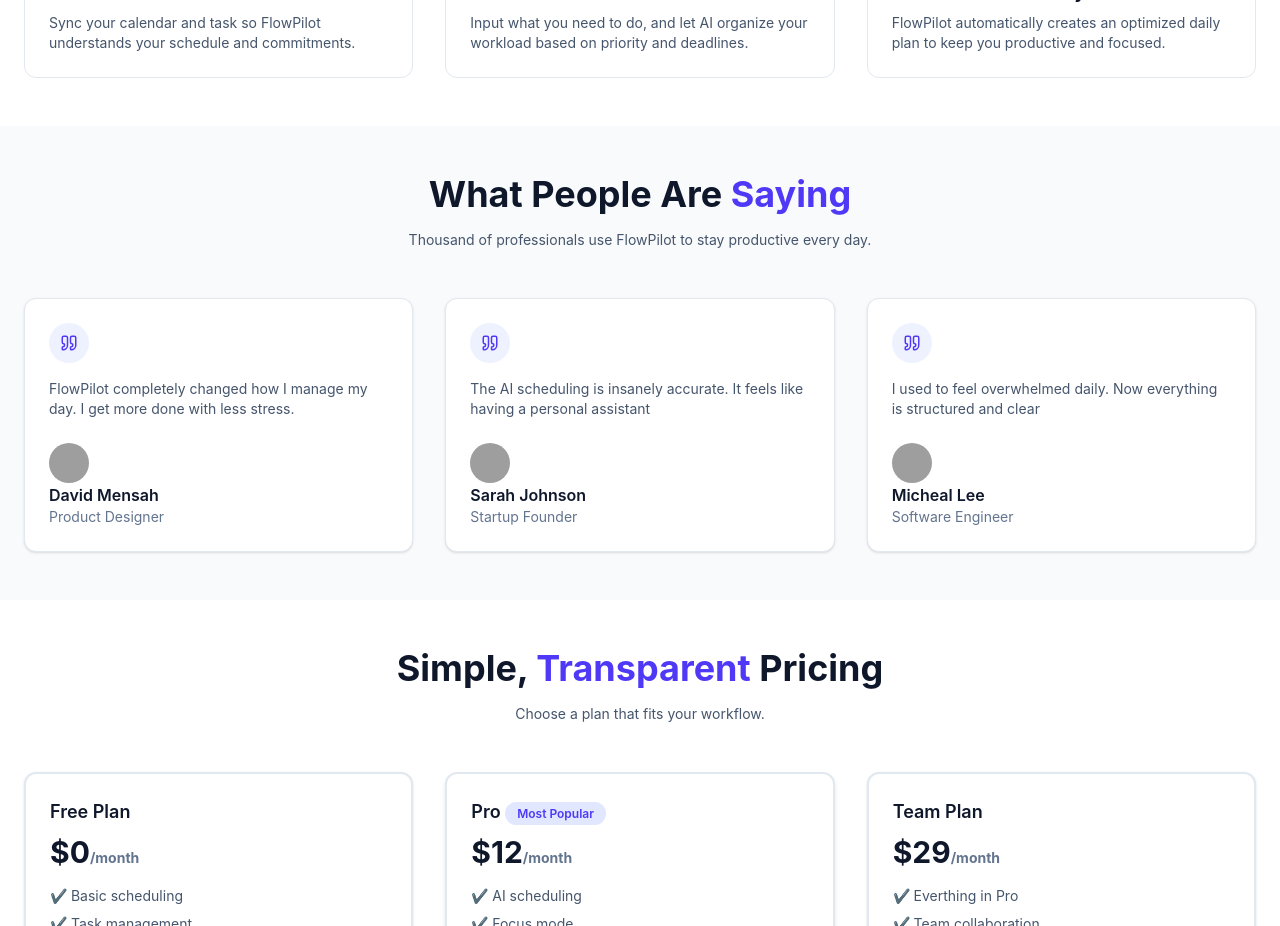
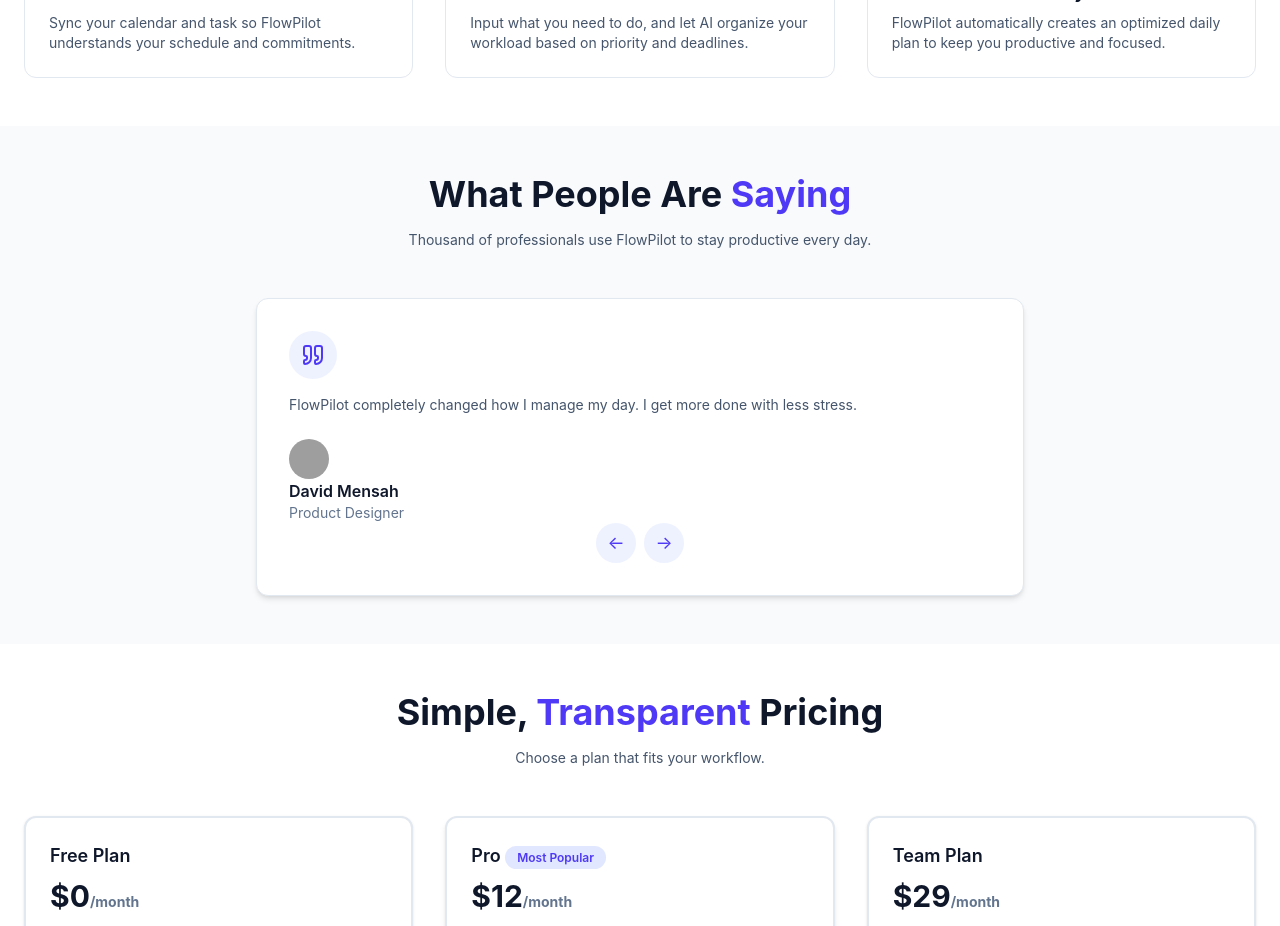
Before and after one commit to Tohbii/FlowPilot, a React (Vite) app: page / in a window 1280 px wide. Shown: the part 1740-2666 px from the top of the page. Built offline with nearby package versions, Linux system fonts and the light colour scheme; grey boxes are pictures that could not be loaded.

Commit message:
changed the testimonial section to a carousel

```diff
--- a/package.json
+++ b/package.json
@@ -11,6 +11,7 @@
   },
   "dependencies": {
     "@tailwindcss/vite": "^4.2.1",
+    "gsap": "^3.15.0",
     "lucide-react": "^0.577.0",
     "react": "^19.2.4",
     "react-dom": "^19.2.4",
--- a/src/components/Testimonials.jsx
+++ b/src/components/Testimonials.jsx
@@ -1,10 +1,75 @@
-import React from 'react'
+
+import React, { useState } from 'react';
 import { Calendar, Quote, Brain, BarChart, CheckSquare } from "lucide-react";
+import { useRef } from "react";
+import gsap from "gsap";
 
-const Testimonials = () => {
+
+const testimonials = [
+  {
+    name: "David Mensah",
+    role: "Product Designer",
+    text: "FlowPilot completely changed how I manage my day. I get more done with less stress.",
+    image: "https://i.pravatar.cc/40?img=1",
+
+  },
+  {
+    name: "Sarah Johnson",
+    role: "Founder",
+    text: "The AI scheduling is insanely accurate. It feels like having a personal assistant.",
+    image: "https://i.pravatar.cc/40?img=2",
+  },
+  { name: "Michael Lee",
+    role: "Creator",
+    text: "I used to feel overwhelmed daily. Now everything is structured and clear.",
+    image: "https://i.pravatar.cc/40?img=3",
+  }
+];
+
+
+export default function Testimonials() {
+  const [index, setIndex] = useState(0);
+  const cardRef = useRef();
+
+ const next = () => {
+  gsap.to(cardRef.current, {
+    opacity: 0,
+    x: -50,
+    duration: 0.2,
+    ease: "power2.inOut",
+    onComplete: () => {
+      setIndex((prev) => (prev + 1) % testimonials.length);
+
+      gsap.fromTo(
+        cardRef.current,
+        { opacity: 0, x: 50 },
+        { opacity: 1, x: 0, duration: 0.3, ease: "power2.inOut" }
+      );
+    },
+  });
+};
+ const prev = () => {
+  gsap.to(cardRef.current, {
+    opacity: 0,
+    x: 50,
+    duration: 0.2,
+    onComplete: () => {
+      setIndex((prev) =>
+        (prev - 1 + testimonials.length) % testimonials.length
+      );
+
+      gsap.fromTo(
+        cardRef.current,
+        { opacity: 0, x: -50 },
+        { opacity: 1, x: 0, duration: 0.3, ease: "power2.inOut" }
+      );
+    },
+  });
+};
+
   return (
-    <div id="testimonials" className='bg-gray-50 scroll-mt-20'>
-        <section className='py-12 px-6  scroll-mt-20'>
+    <section className='py-12 px-6 bg-gray-50  scroll-mt-20'>
+
         <div className='text-center max-w-2xl mx-auto mb-12'>
 
                     <h2 className='text-3xl md:text-4xl font-bold text-slate-900 mb-4'>
@@ -16,64 +81,34 @@
                     </p>
         </div>
 
-      <div className='grid  grid-cols-1 md:grid-cols-3 gap-8 '>
-        <div className='p-6 rounded-xl border border-slate-200 bg-white shadow-sm hover:shadow-md transition'>
-            <p className='text-slate-600 text-sm mb-6'>
-                <div className='w-10 h-10 flex items-center justify-center rounded-full bg-indigo-50 text-indigo-600 mb-4 '>
-                    <Quote className='text-indigo-600 ' size={18}/>
+        <div className='flex justify-center '>
+
+            <div  className='p-6 md:p-8 rounded-xl border border-slate-200 bg-white shadow-md w-full max-w-md md:max-w-2xl lg:max-w-3xl' ref={cardRef}>
+
+                        <div className='text-slate-600 text-sm mb-6'>
+                            <div className='w-10 h-10 md:w-12 md:h-12 flex items-center justify-center rounded-full bg-indigo-50 text-indigo-600 mb-4 '>
+                                <Quote />
                             </div>
-                FlowPilot completely changed how I manage my day. I get more done with less stress.
+                            {testimonials[index].text}
+                        </div>
 
-            </p>
                         <div className='flex items-center gap-3'>
-                <img src="https://i.pravatar.cc/40?img=1" alt="user" className='w-10 h-10 rounded-full object-cover'/>
+                            <img src={testimonials[index].image} alt="user" className='w-10 h-10 rounded-full object-cover'/>
                         </div>
 
                         <div>
-                <p className='font-semibold text-slate-900'>David Mensah</p>
-                <p className='text-sm text-slate-500'>Product Designer</p>
+                            <p className='font-semibold text-slate-900'>{testimonials[index].name}</p>
+                            <p className='text-sm text-slate-500'> {testimonials[index].role}</p>
                         </div>
+
+                        <div className="flex justify-center gap-2">
+                            <button className='flex items-center justify-center rounded-full bg-indigo-50 text-indigo-600 text-lg w-8 h-8  md:w-10 md:h-10' onClick={prev}>←</button>
+                            <button className='flex items-center justify-center rounded-full bg-indigo-50 text-indigo-600 text-lg w-8 h-8 md:w-10 md:h-10 '  onClick={next}>→</button>
+                        </div>
+
 
             </div>
 
-        <div className='p-6 rounded-xl border border-slate-200 bg-white shadow-sm hover:shadow-md transition'>
-            <p className='text-slate-600 text-sm mb-6'>
-               <div className='w-10 h-10 flex items-center justify-center rounded-full bg-indigo-50 text-indigo-600 mb-4 '>
-                    <Quote className='text-indigo-600 ' size={18}/>
-                </div>
-                The AI scheduling is insanely accurate. It feels like having a personal assistant
-
-            </p>
-            <div className='flex items-center gap-3'>
-                <img src="https://i.pravatar.cc/40?img=2" alt="user" className='w-10 h-10 rounded-full object-cover'/>
-            </div>
-
-            <div>
-                <p className='font-semibold text-slate-900'> Sarah Johnson</p>
-                <p className='text-sm text-slate-500'>Startup Founder</p>
-            </div>
-
-        </div>
-
-        <div className='p-6 rounded-xl border border-slate-200 bg-white shadow-sm hover:shadow-md transition'>
-            <p className='text-slate-600 text-sm mb-6'>
-                <div className='w-10 h-10 flex items-center justify-center rounded-full bg-indigo-50 text-indigo-600 mb-4 '>
-                    <Quote className='text-indigo-600 ' size={18}/>
-                </div>
-
-              I used to feel overwhelmed daily. Now everything is structured and clear
-
-            </p>
-            <div className='flex items-center gap-3'>
-                <img src="https://i.pravatar.cc/40?img=3" alt="user" className='w-10 h-10 rounded-full object-cover'/>
-            </div>
-
-            <div>
-                <p className='font-semibold text-slate-900'>Micheal Lee</p>
-                <p className='text-sm text-slate-500'>Software Engineer</p>
-            </div>
-
-        </div>
 
 
         </div>
@@ -83,8 +118,6 @@
 
 
 
-    </div>
+
   )
 }
-
-export default Testimonials
```
Also changed, not shown: 1 other file (tests, documents, lock files or other folders). Lines whose indentation alone changed are shown as unchanged.
